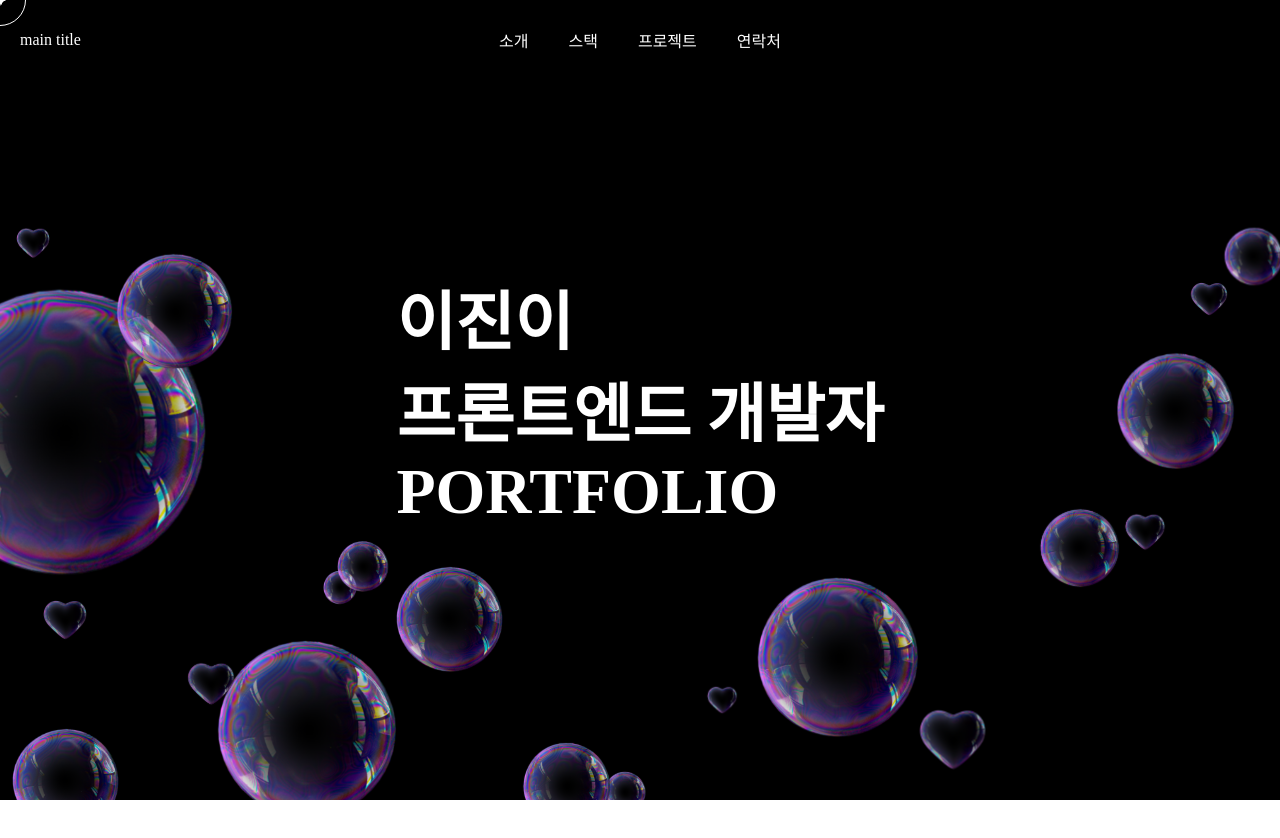
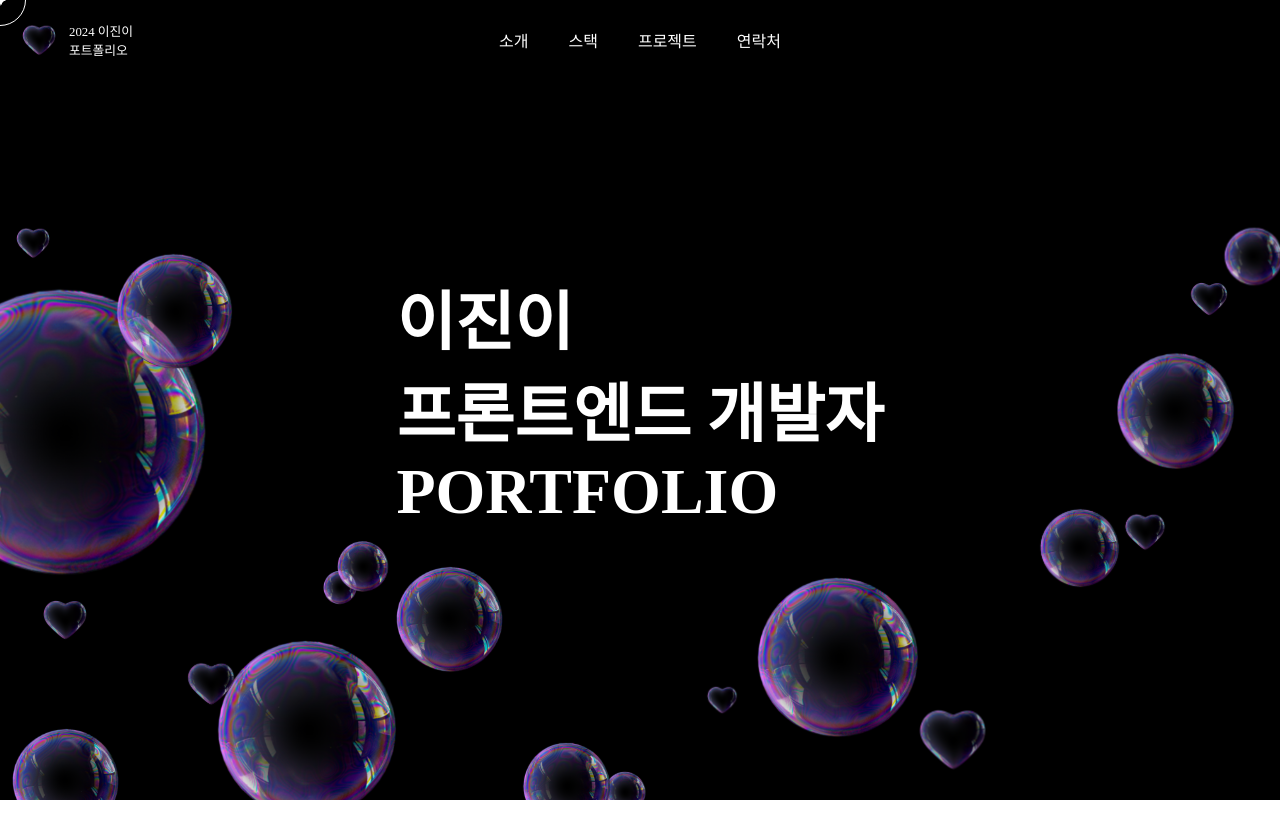
Before and after one commit to jin-dooly/Portfolio, a React (Create React App) app: page / in a window 1280 px wide. Shown: the top 838 px of the page. Built offline with nearby package versions, Linux system fonts and the light colour scheme; a web font is replaced by a local one.

Commit message:
Feat: 헤더 hover 이벤트 추가

```diff
--- a/public/index.html
+++ b/public/index.html
@@ -8,7 +8,7 @@
     <meta name="description" content="Web site created using create-react-app" />
     <link rel="apple-touch-icon" href="%PUBLIC_URL%/logo192.png" />
     <link rel="manifest" href="%PUBLIC_URL%/manifest.json" />
-    <title>React App</title>
+    <title>2024 이진이 포트폴리오</title>
   </head>
   <body>
     <noscript>You need to enable JavaScript to run this app.</noscript>
--- a/src/components/layout/Header.jsx
+++ b/src/components/layout/Header.jsx
@@ -3,6 +3,8 @@ import { useGSAP } from "@gsap/react";
 import gsap from "gsap";
 import { ScrollTrigger } from "gsap/all";
 import { useEffect, useRef, useState } from "react";
+
+import { ReactComponent as BubbleSingle1 } from "../../assets/images/bubble/bubble_single_1.svg";
 
 function Header({ scrollRef }) {
   const showAnim = useRef();
@@ -79,7 +81,12 @@ function Header({ scrollRef }) {
   return (
     <header id="mainHeader" onMouseOver={() => setOpen((cur) => cur + 1)}>
       <div className="logo" data-link={0} onClick={handleClick}>
-        main title
+        <BubbleSingle1 />
+        <p>
+          2024 이진이
+          <br />
+          포트폴리오
+        </p>
       </div>
       <div className="menu">
         <span className="item" data-link={1} onClick={handleClick}>
--- a/src/components/layout/Header.scss
+++ b/src/components/layout/Header.scss
@@ -6,14 +6,18 @@
   height: 80px;
   display: flex;
   justify-content: center;
+  align-items: center;
   background: linear-gradient(rgba(0, 0, 0, 1) 30%, rgba(0, 0, 0, 0.7) 80%, rgba(0, 0, 0, 0));
   z-index: 10;
 
   .logo {
     position: absolute;
     left: 0;
-    line-height: 80px;
     padding: 0 20px;
+    display: flex;
+    align-items: center;
+    font-size: 0.8em;
+    column-gap: 10px;
   }
 
   .menu {
@@ -23,6 +27,11 @@
 
     .item {
       padding: 0 10px;
+
+      &:hover {
+        color: #bd94fb;
+        font-weight: 900;
+      }
     }
   }
 }
--- a/src/components/sections/Section_04.jsx
+++ b/src/components/sections/Section_04.jsx
@@ -168,7 +168,7 @@ function SECTION_04({ setRef }) {
       <div className="modal" onClick={(e) => e.stopPropagation()}>
         {selected && <ModalContents selected={selected} />}
       </div>
-      <div className="button-box">
+      <div className="button-box" onClick={(e) => e.stopPropagation()}>
         <CloseIcon className="button close" onClick={handleClose} />
         <a href={gitLink[selected]} target="_blank" rel="noreferrer" className="button github">
           <GithubIcon />
--- a/src/components/sections/Section_05.scss
+++ b/src/components/sections/Section_05.scss
@@ -13,7 +13,7 @@
     position: fixed;
     width: 100%;
     height: 100vh;
-    top: 100%;
+    top: 100vh;
     background-color: #fff;
     display: flex;
     flex-direction: column;
```
